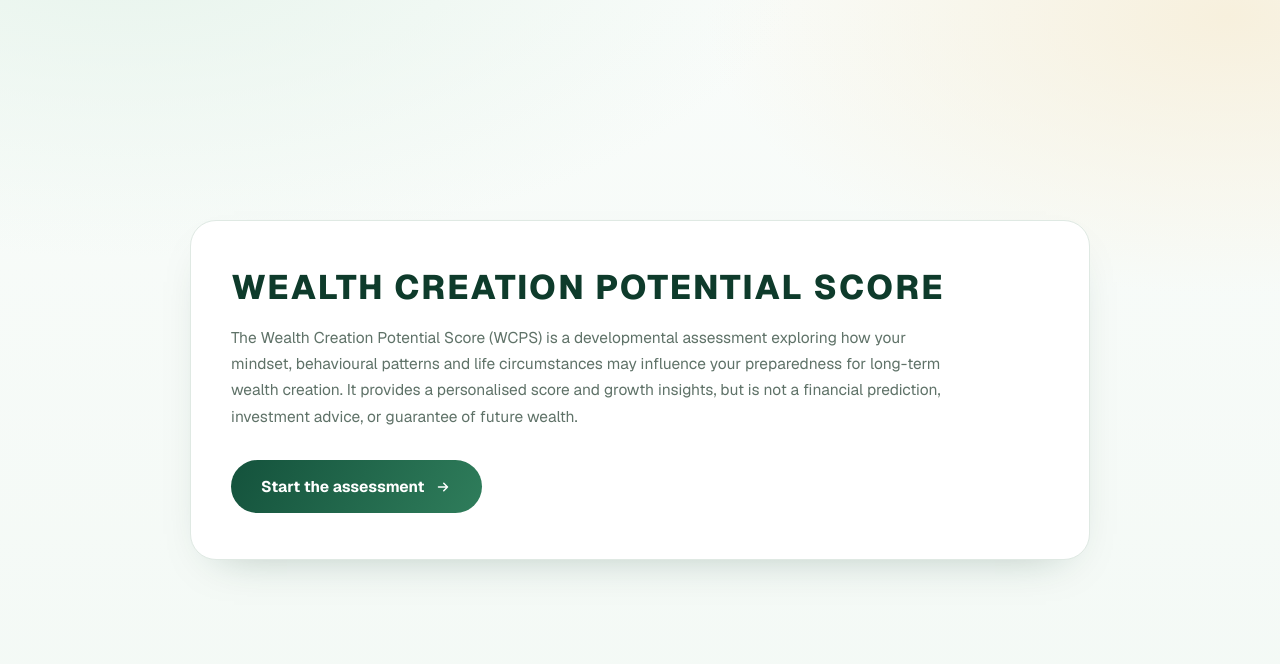
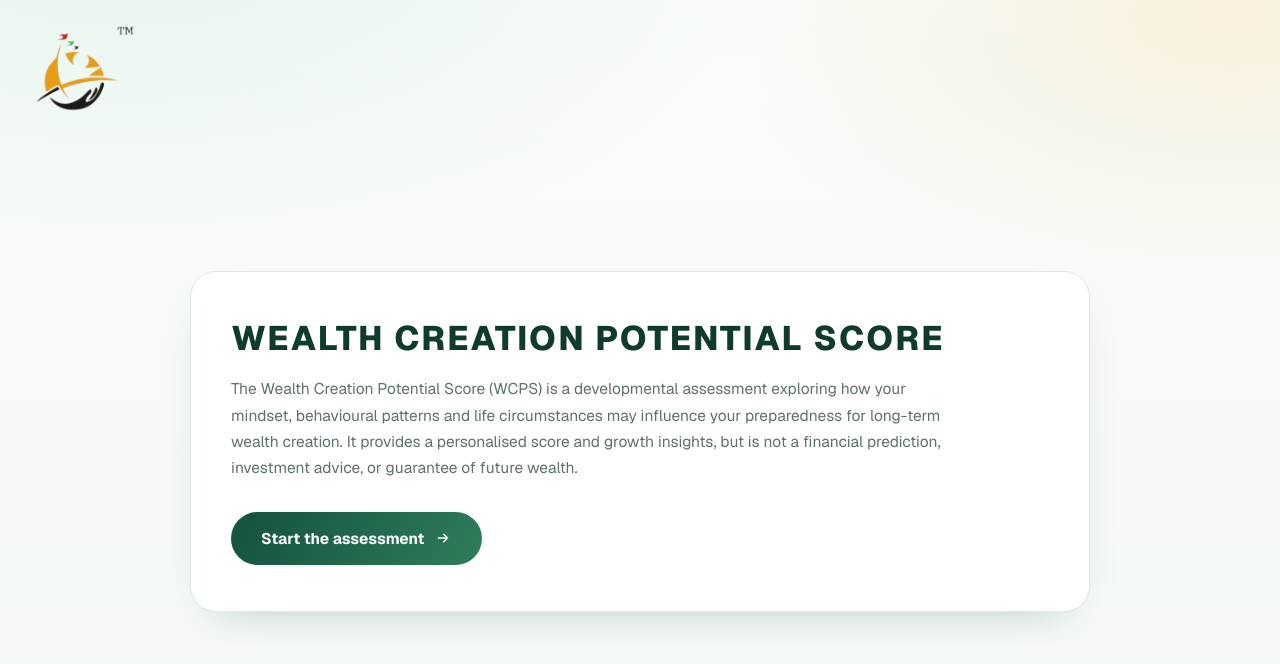
Before and after one commit to rohitsesit-crypto/Wealth-Creation-Potential-Score, a Next.js app: page / in a window 1280 px wide. Shown: the top 664 px of the page. Built offline with nearby package versions, Linux system fonts and the light colour scheme.

Commit message:
Update page.tsx

```diff
--- a/app/page.tsx
+++ b/app/page.tsx
@@ -7,6 +7,10 @@ import styles from "./home.module.css";
 export default function HomePage() {
   return (
     <div className={`app-canvas ${styles.page}`}>
+      <div className={styles.masthead}>
+        <img src="/logo.png" alt={INTRODUCTION_TITLE} className={styles.logo} />
+      </div>
+
       <div className={styles.wrap}>
         <section className={`card ${styles.hero}`}>
           <h1 className={styles.title}>{INTRODUCTION_TITLE}</h1>
```
